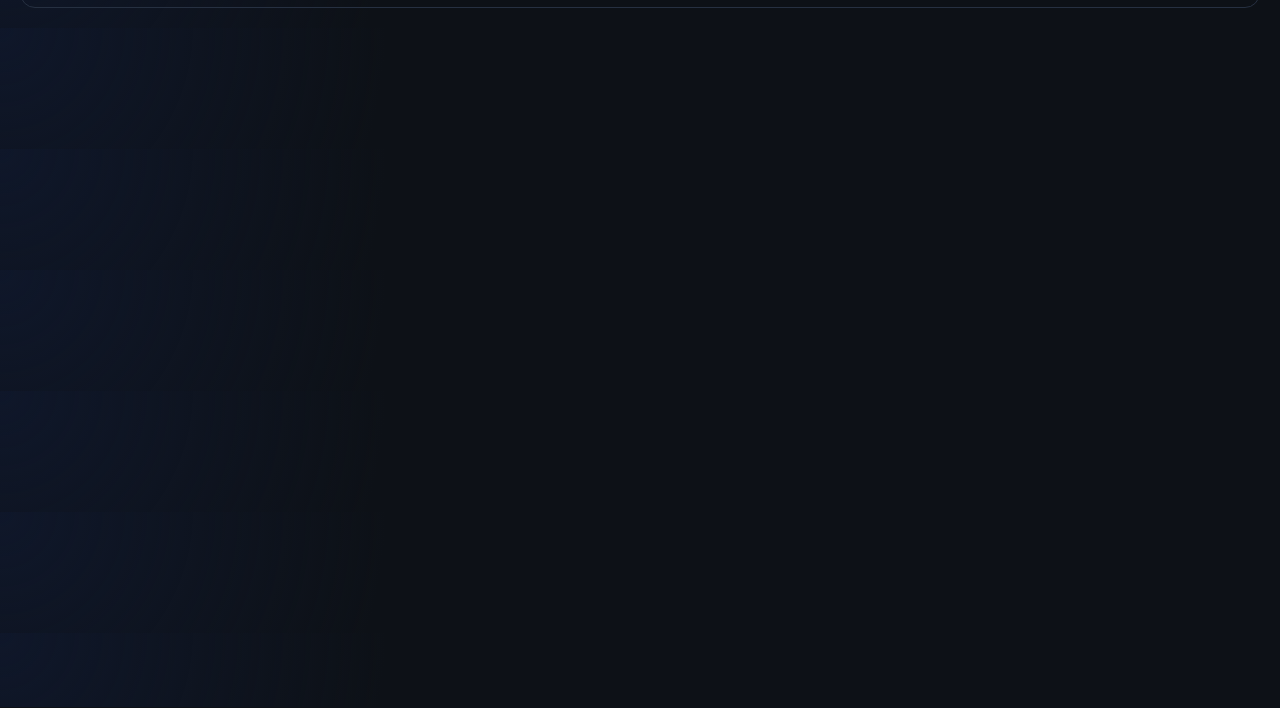
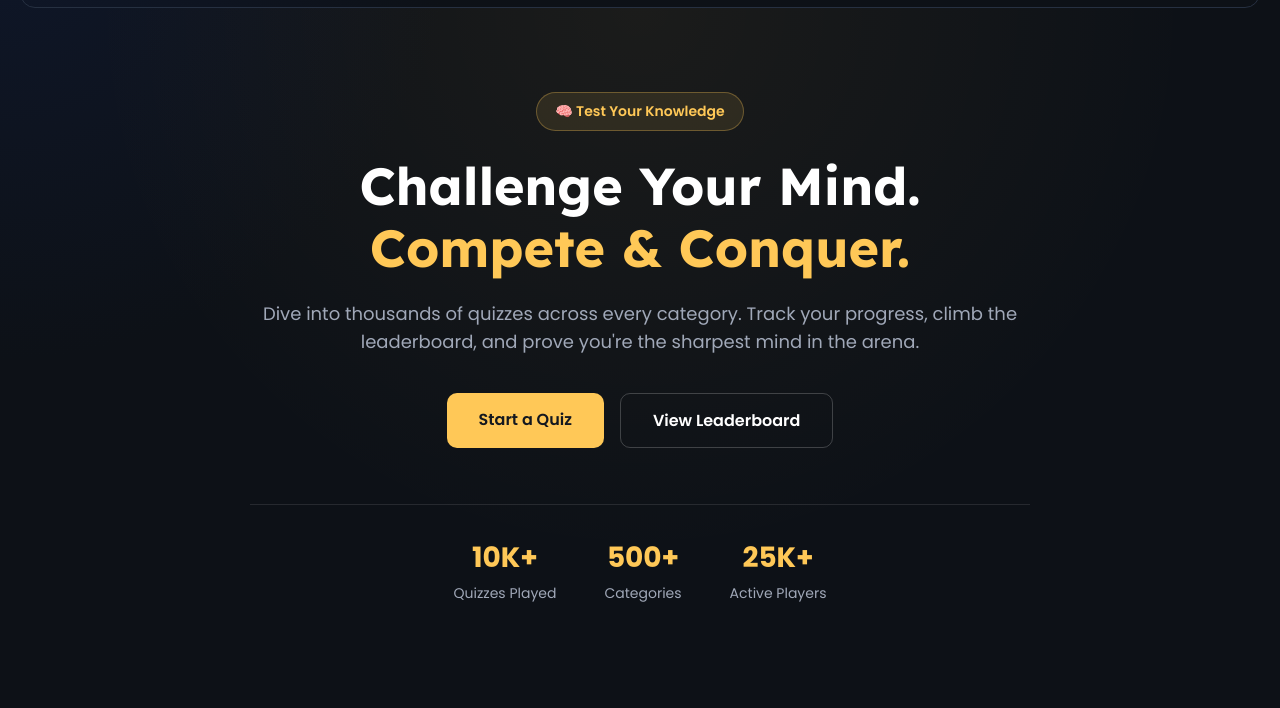
Before and after one commit to pari-26-vaish/MindArena, a plain HTML site: page index.html in a window 1280 px wide. Shown: the part 93-801 px from the top of the page. Drawn offline with Linux system fonts and the light colour scheme; a web font is replaced by a local one.

Commit message:
Restoration after Merge

```diff
--- a/CSS/style.css
+++ b/CSS/style.css
@@ -65,7 +65,6 @@ a:hover {
 #theme-btn:hover {
   transform: rotate(25deg) scale(1.15);
 }
-
 .hero {
   min-height: 85vh;
   display: flex;
--- a/index.html
+++ b/index.html
@@ -55,5 +55,42 @@
         </li>
       </ul>
     </nav>
+    <!--  hero-section-->
+    <section class="hero" id="home">
+      <div class="hero-content">
+        <span class="hero-badge">🧠 Test Your Knowledge</span>
+        <h1 class="hero-title">
+          Challenge Your Mind. <br />
+          <span class="highlight">Compete & Conquer.</span>
+        </h1>
+        <p class="hero-subtitle">
+          Dive into thousands of quizzes across every category. Track your
+          progress, climb the leaderboard, and prove you're the sharpest mind in
+          the arena.
+        </p>
+        <div class="hero-buttons">
+          <a href="pages/catagories.html" class="btn btn-primary"
+            >Start a Quiz</a
+          >
+          <a href="pages/leaderboard.html" class="btn btn-secondary"
+            >View Leaderboard</a
+          >
+        </div>
+        <div class="hero-stats">
+          <div class="stat">
+            <h3>10K+</h3>
+            <p>Quizzes Played</p>
+          </div>
+          <div class="stat">
+            <h3>500+</h3>
+            <p>Categories</p>
+          </div>
+          <div class="stat">
+            <h3>25K+</h3>
+            <p>Active Players</p>
+          </div>
+        </div>
+      </div>
+    </section>
   </body>
 </html>
```
